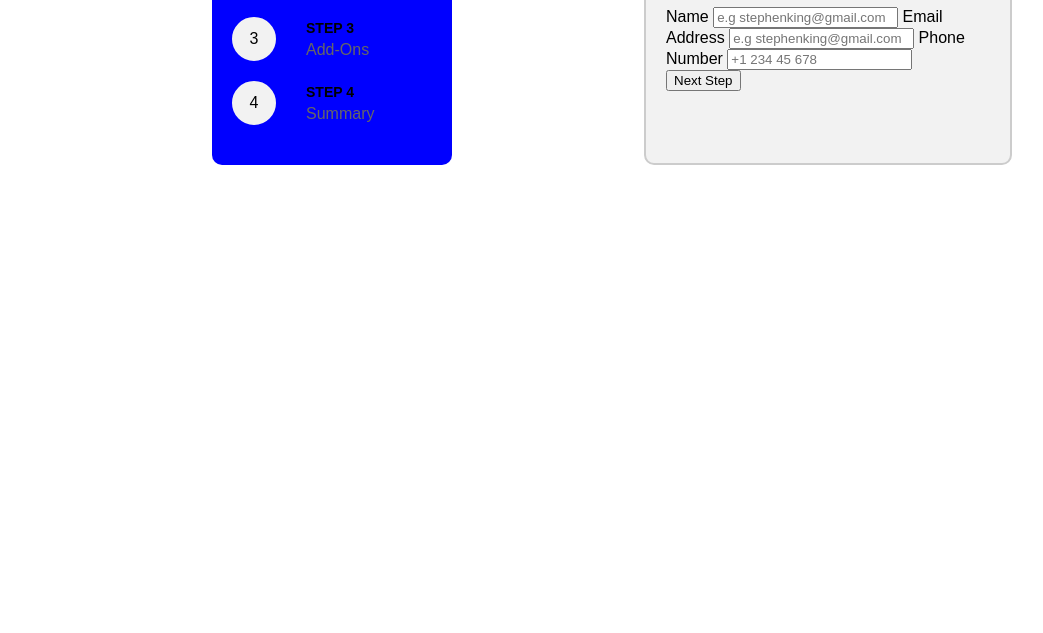
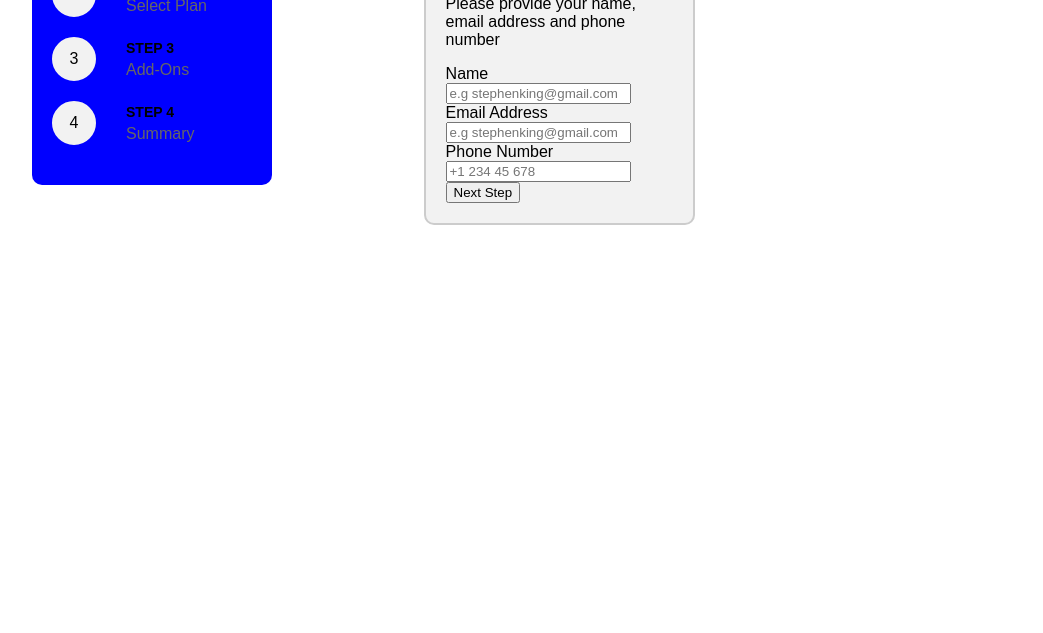
Before and after one commit to Advokatten/osero, a website: page index.html in a window 1280 px wide. Shown: the part 167-800 px from the top of the page, without its empty margins (28-1071 px from the left). Drawn offline with Linux system fonts and the light colour scheme.

Commit message:
csssssssssss

```diff
--- a/index.html
+++ b/index.html
@@ -7,6 +7,7 @@
     <link rel="stylesheet" href="styles.css" />
   </head>
   <body>
+    <div class="outer-container">
       <div class="container">
         <div class="menu-container">
           <section class="menu-left">
@@ -45,6 +46,7 @@
               </div>
             </div>
           </section>
+          <div class="container">
             <div class="choice-box">
               <h1>Personal Info</h1>
               <p>Please provide your name, email address and phone number</p>
@@ -61,8 +63,14 @@
                 placeholder="e.g stephenking@gmail.com"
               />
               <label for="phone-number">Phone Number</label>
-          <input type="text" id="phone-number" placeholder="+1 234 45 678" />
+              <input
+                type="text"
+                id="phone-number"
+                placeholder="+1 234 45 678"
+              />
               <button>Next Step</button>
+            </div>
+          </div>
         </div>
       </div>
     </div>
--- a/styles.css
+++ b/styles.css
@@ -10,6 +10,17 @@ body {
   align-items: flex-start;
   padding: 20px;
 }
+.outer-container {
+    display: flex;
+    justify-content: space-between;
+    width: 100%;
+    max-width: 1200px;
+
+    margin: 0 auto;
+
+    padding: 20px;
+
+  }
 
 .menu-container {
   display: flex;
```
Lines whose indentation alone changed are shown as unchanged.
